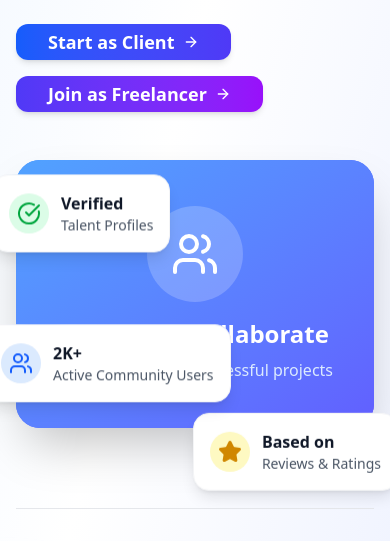
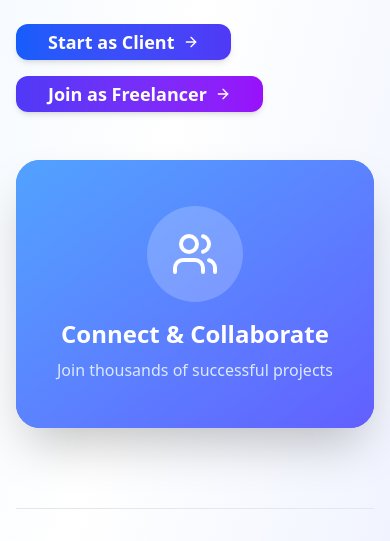
Before and after one commit to mohitjoer/freelance-web, a Next.js app: page / in a window 390 px wide. Shown: the part 768-1309 px from the top of the page. Built offline with nearby package versions, Linux system fonts and the light colour scheme; no server answers.

Commit message:
fix: hide floating cards on smaller screens for better responsiveness

```diff
--- a/src/components/home comp/homehero.tsx
+++ b/src/components/home comp/homehero.tsx
@@ -345,7 +345,7 @@ function HomeHero() {
             </div>
 
             {/* Floating Stats Cards */}
-            <div ref={floatingCard1Ref} className="absolute -top-6 -left-6 bg-white dark:bg-gray-800/90 backdrop-blur rounded-2xl shadow-lg p-4 border border-gray-100 dark:border-gray-700 transition-colors duration-300">
+            <div ref={floatingCard1Ref} className="hidden lg:block absolute -top-6 -left-4 lg:-left-6 bg-white dark:bg-gray-800/90 backdrop-blur rounded-2xl shadow-lg p-4 border border-gray-100 dark:border-gray-700 transition-colors duration-300">
               <div className="flex items-center gap-3">
                 <div className="w-10 h-10 bg-green-100 dark:bg-green-900/50 rounded-full flex items-center justify-center transition-colors duration-300">
                   <CheckCircle className="w-6 h-6 text-green-600 dark:text-green-400 transition-colors duration-300" />
@@ -357,7 +357,7 @@ function HomeHero() {
               </div>
             </div>
 
-            <div ref={floatingCard2Ref} className="absolute -bottom-6 -right-6 bg-white dark:bg-gray-800/90 backdrop-blur rounded-2xl shadow-lg p-4 border border-gray-100 dark:border-gray-700 transition-colors duration-300">
+            <div ref={floatingCard2Ref} className="hidden lg:block absolute -bottom-6 -right-4 lg:-right-6 bg-white dark:bg-gray-800/90 backdrop-blur rounded-2xl shadow-lg p-4 border border-gray-100 dark:border-gray-700 transition-colors duration-300">
               <div className="flex items-center gap-3">
                 <div className="w-10 h-10 bg-yellow-100 dark:bg-yellow-900/50 rounded-full flex items-center justify-center transition-colors duration-300">
                   <Star className="w-6 h-6 text-yellow-600 dark:text-yellow-400 fill-current transition-colors duration-300" />
@@ -369,7 +369,7 @@ function HomeHero() {
               </div>
             </div>
 
-            <div ref={floatingCard3Ref} className="absolute top-1/2 -left-8 bg-white dark:bg-gray-800/90 backdrop-blur rounded-2xl shadow-lg p-4 border border-gray-100 dark:border-gray-700 transition-colors duration-300">
+            <div ref={floatingCard3Ref} className="hidden lg:block absolute top-1/2 -left-6 lg:-left-8 -translate-y-1/2 transform bg-white dark:bg-gray-800/90 backdrop-blur rounded-2xl shadow-lg p-4 border border-gray-100 dark:border-gray-700 transition-colors duration-300">
               <div className="flex items-center gap-3">
                 <div className="w-10 h-10 bg-blue-100 dark:bg-blue-900/50 rounded-full flex items-center justify-center transition-colors duration-300">
                   <Users className="w-6 h-6 text-blue-600 dark:text-blue-400 transition-colors duration-300" />
```
